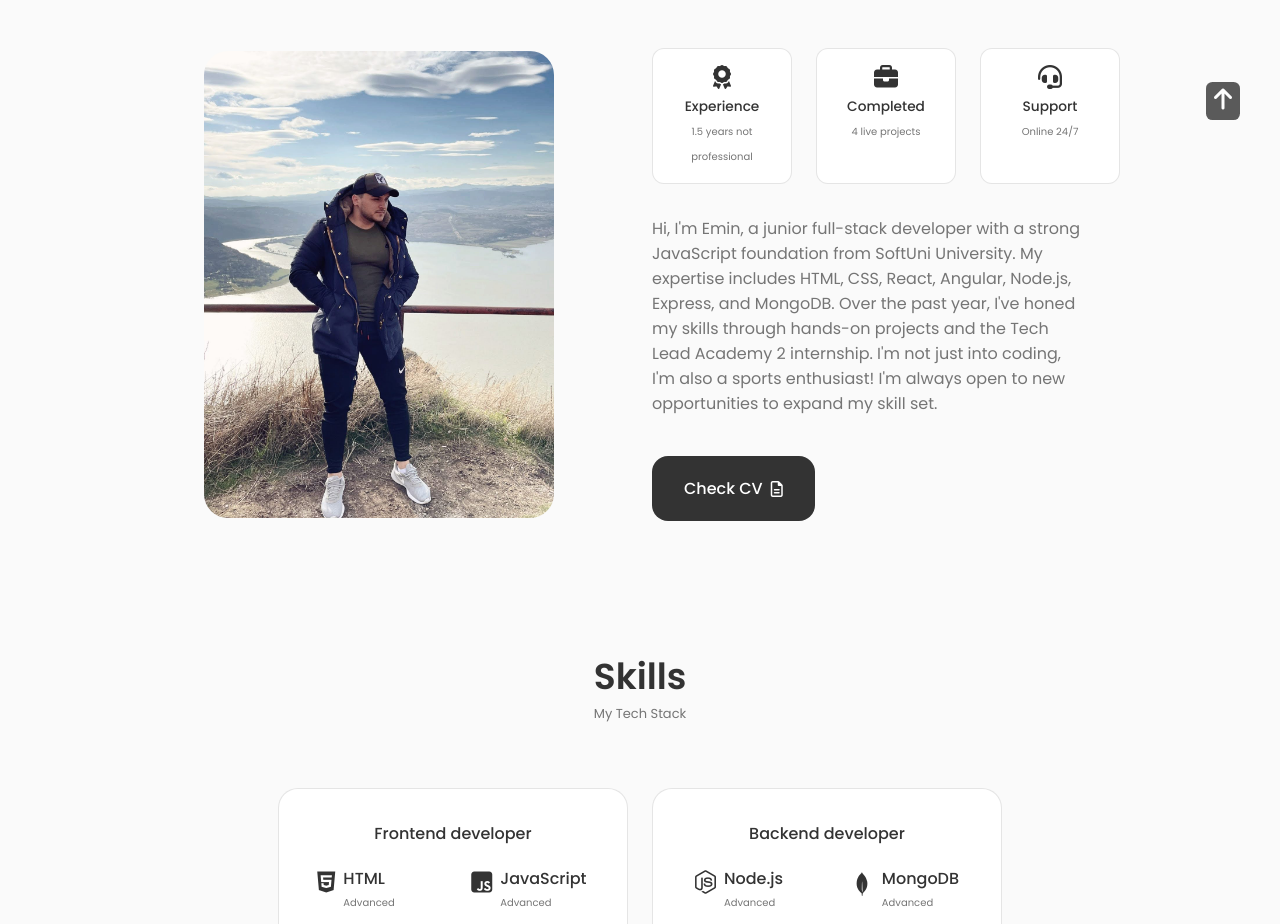
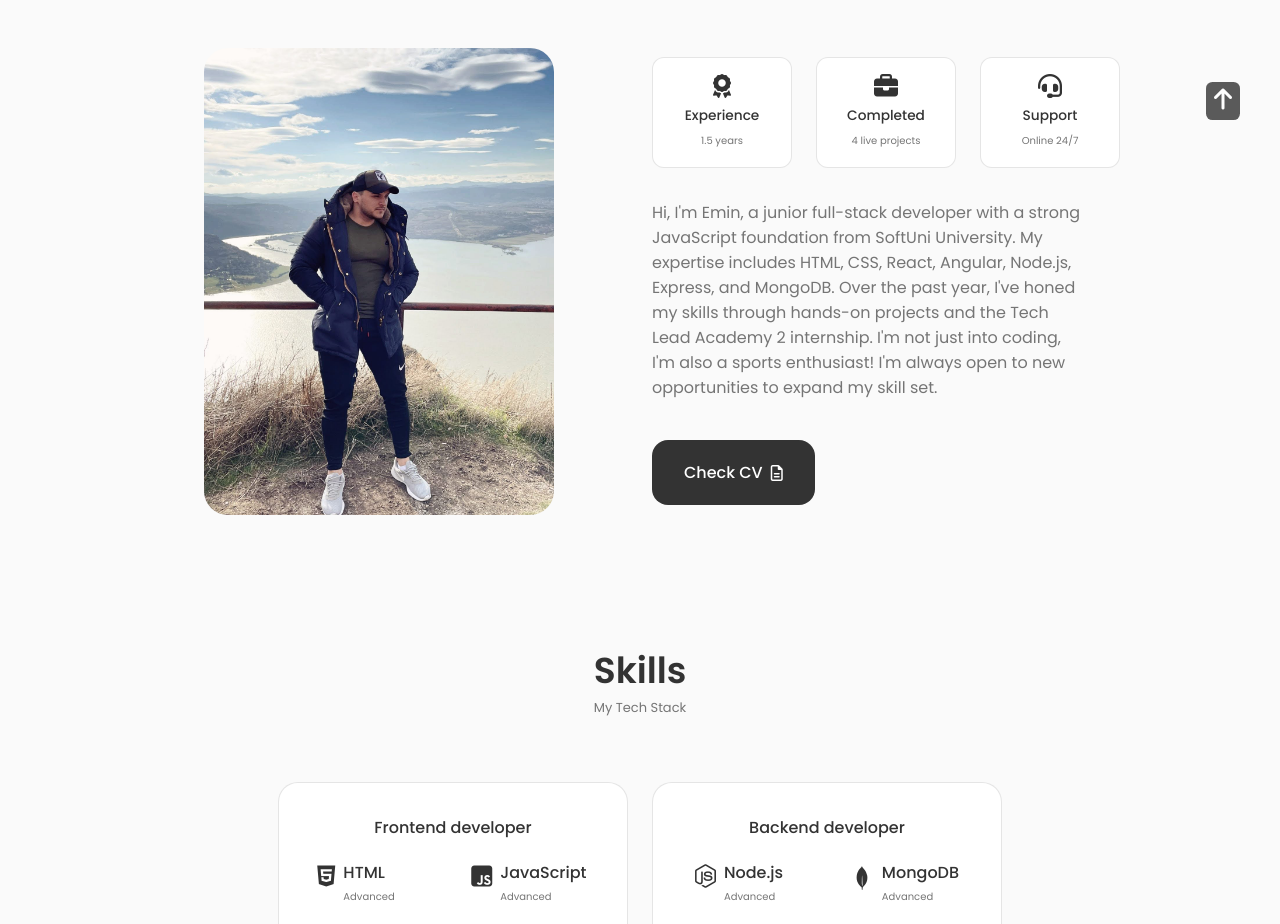
Before and after one commit to emin-apm/Portfolio, a React (Vite) app in the folder MyPortfolio/: page / in a window 1280 px wide. Shown: the part 840-1764 px from the top of the page. Built offline with nearby package versions, Linux system fonts and the light colour scheme.

Commit message:
small fixes about text

```diff
--- a/MyPortfolio/src/components/About/About.jsx
+++ b/MyPortfolio/src/components/About/About.jsx
@@ -12,12 +12,6 @@ export default function About() {
         <div className={styles.about_data}>
           <Info />
           <p className={styles.about_description}>
-            {/* Hi, I'm Emin, a programmer with a strong JavaScript foundation from
-            SoftUni University. Over the past year, I've honed my skills in
-            React, Angular, Node.js, and MongoDB through hands-on projects and
-            the Tech Lead Academy 2 internship. I'm not just into coding, I'm
-            also a sports enthusiast! I'm always open to new opportunities to
-            expand my skill set. */}
             Hi, I'm Emin, a junior full-stack developer with a strong JavaScript
             foundation from SoftUni University. My expertise includes HTML, CSS,
             React, Angular, Node.js, Express, and MongoDB. Over the past year,
--- a/MyPortfolio/src/components/About/Info.jsx
+++ b/MyPortfolio/src/components/About/Info.jsx
@@ -6,9 +6,7 @@ export default function Info() {
       <div className={styles.about_box}>
         <i className={`${styles.about_icon} fa-solid fa-award`}></i>
         <h3 className={styles.about_title}>Experience</h3>
-        <span className={styles.about_subtitle}>
-          1.5 years not professional
-        </span>
+        <span className={styles.about_subtitle}>1.5 years</span>
       </div>
 
       <div className={styles.about_box}>
```
